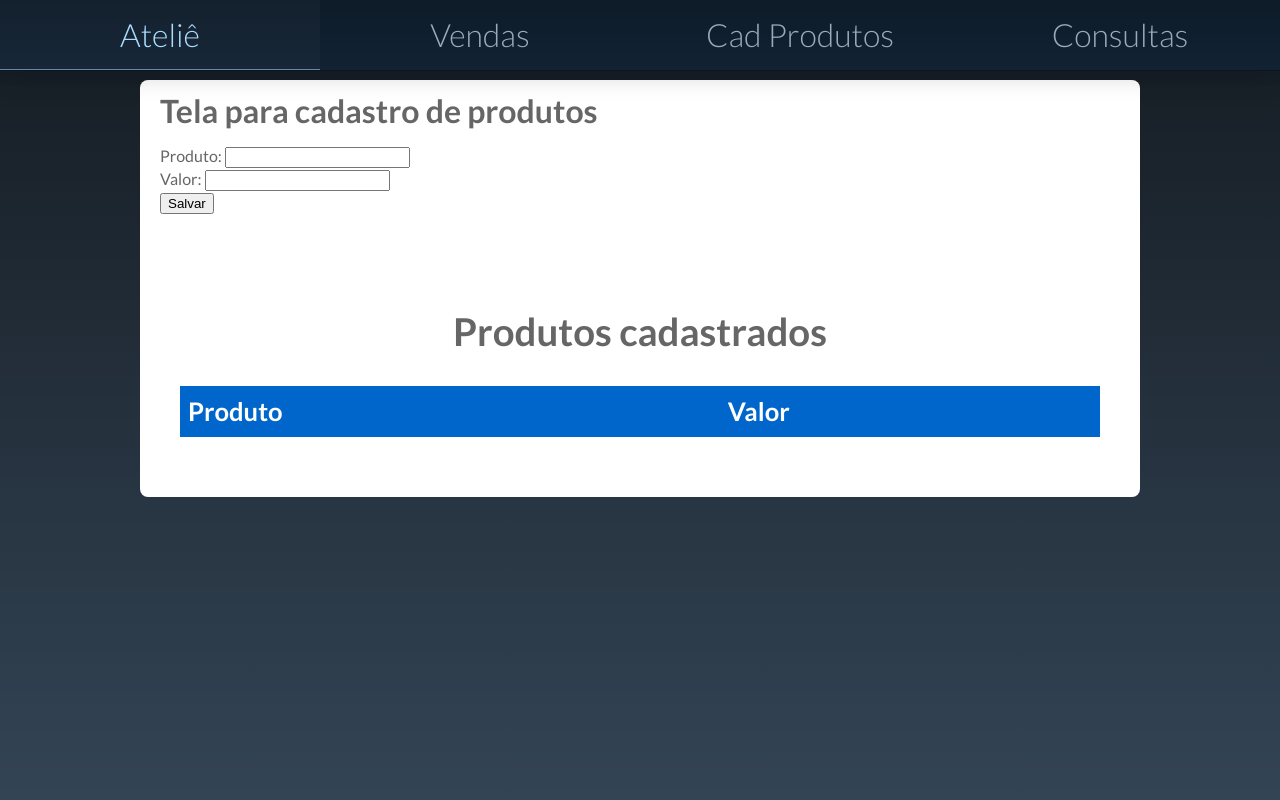
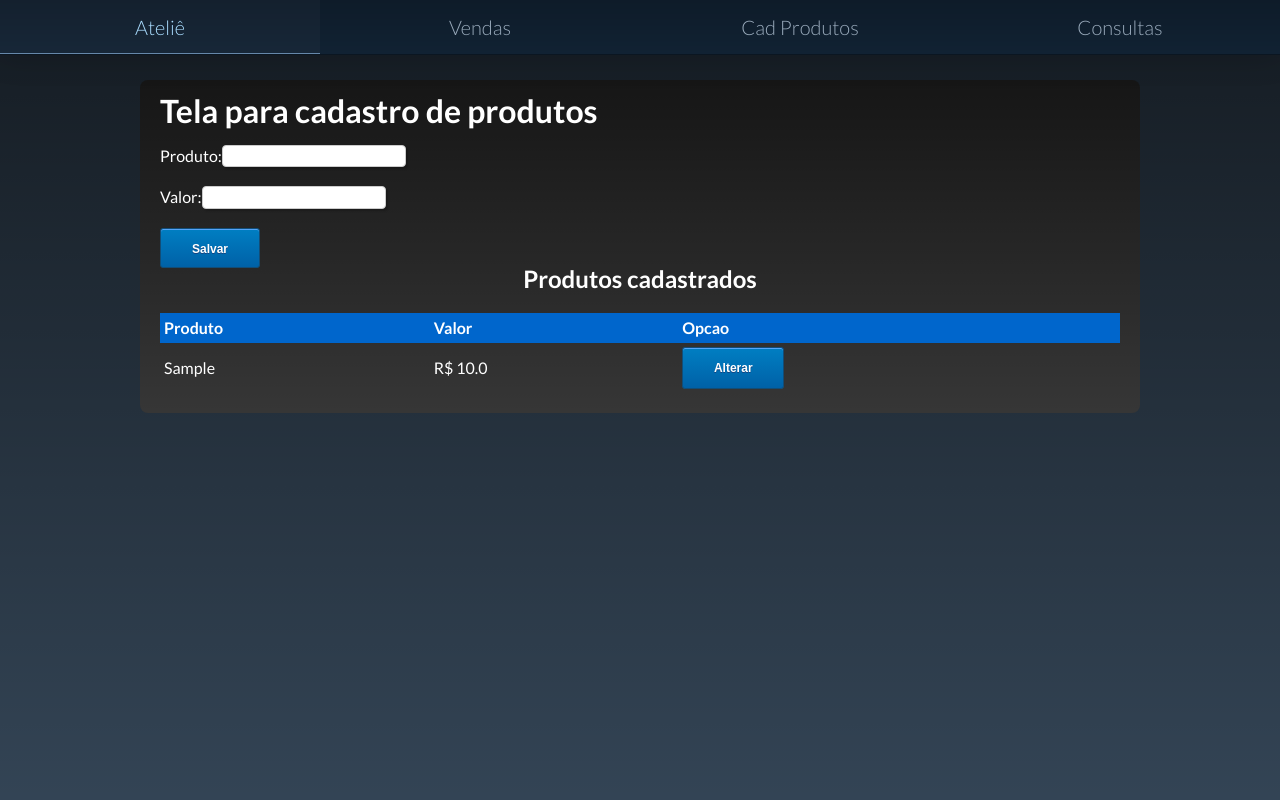
Before and after one commit to Emerson-91/Projeto-Atelie, a Django app: page /projeto/produto/ in a window 1280 px wide. Run offline with Django 3.2, Linux system fonts and the light colour scheme; tables that the repository leaves empty hold one stand-in row (values such as "Sample post"); lists and menus that the app fills with data are empty.

Commit message:
Arrumando consultas no banco e layout de paginas

```diff
--- a/atelie/core/forms.py
+++ b/atelie/core/forms.py
@@ -1,5 +1,7 @@
 from django import forms
+from django_filters import DateFilter
 from .models import *
+
 
 
 class CadastroForm(forms.ModelForm):
--- a/atelie/core/models.py
+++ b/atelie/core/models.py
@@ -1,9 +1,12 @@
 from django.db import models
 
 # Create your models here.
+from django.db.models import CharField
+
+
 class CadProduto(models.Model):
     produto = models.CharField(max_length=100)
-    valor = models.CharField(max_length=10)
+    valor = models.FloatField(max_length=10)
 
 class Cadastro(models.Model):
     ENTREGA = (( 'Sim', 'sim'),
@@ -11,8 +14,8 @@
     pedido = models.AutoField(primary_key=True)
     nome = models.CharField(max_length=100)
     telefone = models.CharField(max_length=20,)
-    endereco = models.CharField(max_length=100, blank=True)
-    data_pedido = models.DateTimeField('data do pedido', auto_now_add=True)
+    endereco = models.CharField(default=" - ", max_length=100, blank=True)
+    data_pedido = models.DateField(auto_now_add=True)
     entrega = models.CharField(max_length=10, choices=ENTREGA)
     qtd = models.IntegerField(default=0)
     prod_id = models.ForeignKey(CadProduto, null=True, related_name='produtos', on_delete=models.CASCADE)
--- a/atelie/core/urls.py
+++ b/atelie/core/urls.py
@@ -1,11 +1,10 @@
 
 from django.urls import path
-from .views import Home, Venda, Consulta, Produto, consultaProd
+from .views import Home, Venda, Consulta, Produto
 urlpatterns = [
     path('', Home, name='index'),
     path('venda/', Venda, name='venda'),
     path('consulta/', Consulta, name='consulta'),
     path('produto/', Produto, name='produto'),
-    path('produto/', consultaProd, name='consultaprod')
 
 ]
--- a/atelie/core/views.py
+++ b/atelie/core/views.py
@@ -2,47 +2,62 @@
 from django.shortcuts import HttpResponse
 from .models import Cadastro
 from .forms import *
+
+from datetime import datetime
 from django.views.generic import CreateView, ListView
 
+
 def Venda(request):
+    form = CadastroForm()
     if request.method == 'POST':
-        form = CadastroForm(request.POST)
-        if form.is_valid():
-            form.save()
+        formPOST = CadastroForm(request.POST)
+        if formPOST.is_valid():
+            formPOST.save()
+            return render(request, 'venda.html', {'form': form})
+        else:
+            return render(request, 'venda.html', {'form': formPOST})
     else:
-        form = CadastroForm()
-    return render(request, 'venda.html', {'form':form})
+        return render(request, 'venda.html', {'form': form})
 
 
 def Consulta(request):
     template = "consulta.html"
-    List = Cadastro.objects.all()
-    busca = request.GET.get('search')
-    if busca:
-       List = Cadastro.object.filter(nome__icontains = busca) # VERIFICAR O PROBLEMA DE NAO ESTAR BUSCANDO
-    return render(request, template, {'List':List})
-
-
-def consultaProd(request):
-    template = "consultaprodutos.html"
-    List = CadProduto.objects.all()
-    return render(request, template, {'List':List})
-
+    list = Cadastro.objects.all()
+    buscanome = request.GET.get('searchnome')
+    buscapedido = request.GET.get('searchnr')
+    datainicial = request.GET.get('data_inicial')
+    datafinal = request.GET.get('data_final')
+    if buscanome:
+        list = list.filter(nome__icontains=buscanome)  #  Buscando pelo nome OK
+        return render(request, template, {'list': list})
+    if buscapedido:
+        list = list.filter(pedido__icontains=buscapedido)  # Buscando pelo Nr Pedido OK
+        return render(request, template, {'list': list})
+    if datainicial and datafinal:
+       dI = datetime.strptime(datainicial, "%Y-%m-%d")
+       dF = datetime.strptime(datafinal, "%Y-%m-%d")
+       list = list.filter(data_pedido__range=(dI, dF))  # VERIFICAR O PROBLEMA DE NAO ESTAR BUSCANDO
+       return render(request, template, {'list': list})
+    return render(request, template, {'list': list})
 
 
 
 def Produto(request):
+    form = ProdutosForm()
+    ListProd = CadProduto.objects.all()
+
     if request.method == 'POST':
-        form = ProdutosForm(request.POST)
-        if form.is_valid():
-            form.save()
+        formPOST = ProdutosForm(request.POST)
+        if formPOST.is_valid():
+            formPOST.save()
+            return render(request, 'produtos.html', {'form': form, 'ListProd': ListProd})
+        else:
+            return render(request, 'produtos.html', {'form': formPOST, 'ListProd': ListProd})
     else:
-        form = ProdutosForm()
-    return render(request, 'produtos.html', {'form':form})
+        return render(request, 'produtos.html', {'form': form, 'ListProd': ListProd})
 
 
 def Home(request):
-
     template = "index.html"
-    context = { }
+    context = {}
     return render(request, template, context)
--- a/atelie/templates/consultaprodutos.html
+++ /dev/null
@@ -1,21 +0,0 @@
-{% extends 'produtos.html' %}
-{% block listing %}
-<h2 align="center"> Produtos cadastrados</h2>
-<br>
-<table>
-  <thead>
-    <tr>
-        <th>Produto</th>
-        <th> Valor</th>
-    </tr>
-   </thead>
-    {% for value in List %}
-    <tbody>
-       <tr>
-        <td>{{ value.produto }}</td>
-        <td>{{ value.valor}}</td>
-       </tr>
-    </tbody>
-    {% endfor %}
-
-{% endblock %}
--- /dev/null
+++ b/atelie/templates/css/formulario.css
@@ -0,0 +1,97 @@
+* {
+    margin: 0;
+    padding: 0;
+}
+
+fieldset {
+    border: 0;
+}
+
+
+
+.grupo:before, .grupo:after {
+    content: " ";
+    display: table;
+}
+
+.grupo:after {
+    clear: both;
+}
+
+.campo {
+    margin-bottom: 1em;
+}
+
+.campo label {
+    margin-bottom: 0.2em;
+    color: white;
+    display: block;
+}
+
+fieldset.grupo .campo {
+    float:  left;
+    margin-right: 1em;
+}
+
+.campo input[type="text"],
+.campo input[type="email"],
+.campo input[type="url"],
+.campo input[type="tel"],
+.campo input[type="number"],
+.campo select,
+.campo textarea {
+    border-radius: 4px;
+    padding: 0.2em;
+    border: 1px solid #CCC;
+    box-shadow: 2px 2px 2px rgba(0,0,0,0.2);
+    display: block;
+}
+
+
+.campo select option {
+    padding-right: 1em;
+}
+
+.campo input:focus, .campo select:focus, .campo textarea:focus {
+    background: #FFC;
+}
+
+.campo label.checkbox {
+    color: white;
+    display: inline-block;
+    margin-right: 1em;
+}
+
+.botao {
+    font-size: 1.5em;
+    background: #F90;
+    border: 0;
+    margin-bottom: 1em;
+    color: #FFF;
+    padding: 0.2em 0.6em;
+    box-shadow: 2px 2px 2px rgba(0,0,0,0.2);
+    text-shadow: 1px 1px 1px rgba(0,0,0,0.5);
+}
+
+.botao:hover {
+    background: #FB0;
+    box-shadow: inset 2px 2px 2px rgba(0,0,0,0.2);
+    text-shadow: none;
+}
+
+.botao, select, label.checkbox {
+    cursor: pointer;
+}
+
+.esquerda{
+    left: 0px;
+    border-width:20px;
+    position: relative;
+    float: left;
+}
+.direita{
+
+    border-width:4px
+    position: relative;
+    float: left;
+}
--- a/atelie/templates/css/layout.css
+++ b/atelie/templates/css/layout.css
@@ -21,10 +21,12 @@
 }
 
 .content {
-	background-color: #fff;
+	background-color: #363636;
+	background-image: linear-gradient(to bottom, #0009, transparent);
+
 	border-radius: 8px;
 	box-sizing: border-box;
-	color: #666;
+	color: white;
 	font-size: 1.6em;
 	line-height: 1.4em;
 	margin: 20px auto;
@@ -100,6 +102,7 @@
 	left: 0;
 	right: 0;
 }
+
 .links {
 	display: grid;
 	grid-template-columns: repeat(var(--items), 1fr);
@@ -138,12 +141,62 @@
 
 th, td {
     text-align: left;
-    padding: 8px;
+    padding: 4px;
 }
 
-tr:nth-child(even){background-color: #f2f2f2}
+#custom table{
+    border-collapse: collapse;
+    width: 60%;
+}
+#custom tr:nth-child(even){background-color: #f2f2f2;}
+#custom tr:hover {
+    background-color: #ddd;
+    color: black;}
 
 th {
     background-color: #0066cc;
     color: white;
 }
+.detalhes {
+	-moz-box-shadow:inset 0px 1px 0px 0px #54a3f7;
+	-webkit-box-shadow:inset 0px 1px 0px 0px #54a3f7;
+	box-shadow:inset 0px 1px 0px 0px #54a3f7;
+	background:-webkit-gradient( linear, left top, left bottom, color-stop(0.05, #007dc1), color-stop(1, #0061a7) );
+	background:-moz-linear-gradient( center top, #007dc1 5%, #0061a7 100% );
+	filter:progid:DXImageTransform.Microsoft.gradient(startColorstr='#007dc1', endColorstr='#0061a7');
+	background-color:#007dc1;
+	-webkit-border-top-left-radius:3px;
+	-moz-border-radius-topleft:3px;
+	border-top-left-radius:3px;
+	-webkit-border-top-right-radius:3px;
+	-moz-border-radius-topright:3px;
+	border-top-right-radius:3px;
+	-webkit-border-bottom-right-radius:3px;
+	-moz-border-radius-bottomright:3px;
+	border-bottom-right-radius:3px;
+	-webkit-border-bottom-left-radius:3px;
+	-moz-border-radius-bottomleft:3px;
+	border-bottom-left-radius:3px;
+text-indent:0;
+	border:1px solid #124d77;
+	display:inline-block;
+	color:#ffffff;
+	font-family:arial;
+	font-size:12px;
+	font-weight:bold;
+	font-style:normal;
+height:40px;
+	line-height:40px;
+width:100px;
+	text-decoration:none;
+	text-align:center;
+	text-shadow:0px 1px 0px #154682;
+}.detalhes:hover {
+	background:-webkit-gradient( linear, left top, left bottom, color-stop(0.05, #0061a7), color-stop(1, #007dc1) );
+	background:-moz-linear-gradient( center top, #0061a7 5%, #007dc1 100% );
+	filter:progid:DXImageTransform.Microsoft.gradient(startColorstr='#0061a7', endColorstr='#007dc1');
+	background-color:#0061a7;
+}.detalhes:active {
+	position:relative;
+	top:1px;
+}
--- a/atelie/templates/js/estilo.js
+++ b/atelie/templates/js/estilo.js
@@ -1,3 +1,4 @@
 function Alerta(){
-alert(Cadastro Realizado com sucesso!);
+
+alert("Cadastro Realizado com sucesso!");
 }
--- a/atelie/templates/parts/header.html
+++ b/atelie/templates/parts/header.html
@@ -6,7 +6,8 @@
       <meta charset="utf-8">
       <meta name="viewport" content="width=device-width, initial-scale=1">
       <link rel="stylesheet" href="{% static 'css/layout.css' %}">
-      <script src="js/estilo.js" type="text/avascript"></script>
+      <link rel="stylesheet" href="{% static 'css/formulario.css' %}">
+        <script src="{% static 'js/estilo.js' %}" type="text/javascript"></script>
     </head>
 
     <body>
--- a/atelie/templates/produtos.html
+++ b/atelie/templates/produtos.html
@@ -5,11 +5,41 @@
 {% block content %}
  <form action="" method="post">
      {% csrf_token %}
-     {{ form.as_p }}
-     <button type="submit">Salvar</button>
+     <fieldset class="grupo">
+     <div class="campo">
+            <label class="esquerda">Produto: </label>
+         <label class="direita">{{ form.produto }} </label>
+     </div>
+     </fieldset>
+     <fieldset class="grupo">
+     <div class="campo">
+            <label class="esquerda">Valor: </label>
+         <label class="direita">{{ form.valor }} </label>
+     </div><br>
+    </fieldset>
+     <div  id="salvar">
+        <button class="detalhes" onclick="javascript:Alerta()" type="submit">Salvar</button>
+     </div>
  </form>
 {% endblock content %}
-
-{% include 'consultaprodutos.html' %}
+<h2 align="center"> Produtos cadastrados</h2>
+<br>
+<table id="custom">
+  <thead>
+    <tr>
+        <th>Produto</th>
+        <th> Valor</th>
+        <th>Opcao</th>
+    </tr>
+   </thead>
+    {% for value in ListProd %}
+    <tbody>
+       <tr>
+        <td>{{ value.produto }}</td>
+        <td>R$ {{ value.valor}}</td>
+        <td> <a href="" id="altera_botao" class="detalhes">Alterar</a></td>
+       </tr>
+    </tbody>
+    {% endfor %}
 
 {% endblock %}
```
Also changed, not shown: atelie/atelie/settings.py (+4 -3 lines), atelie/templates/consulta.html (+37 -8 lines), atelie/templates/pedido.html (added, +11 -0 lines), atelie/templates/venda.html (+36 -3 lines).
